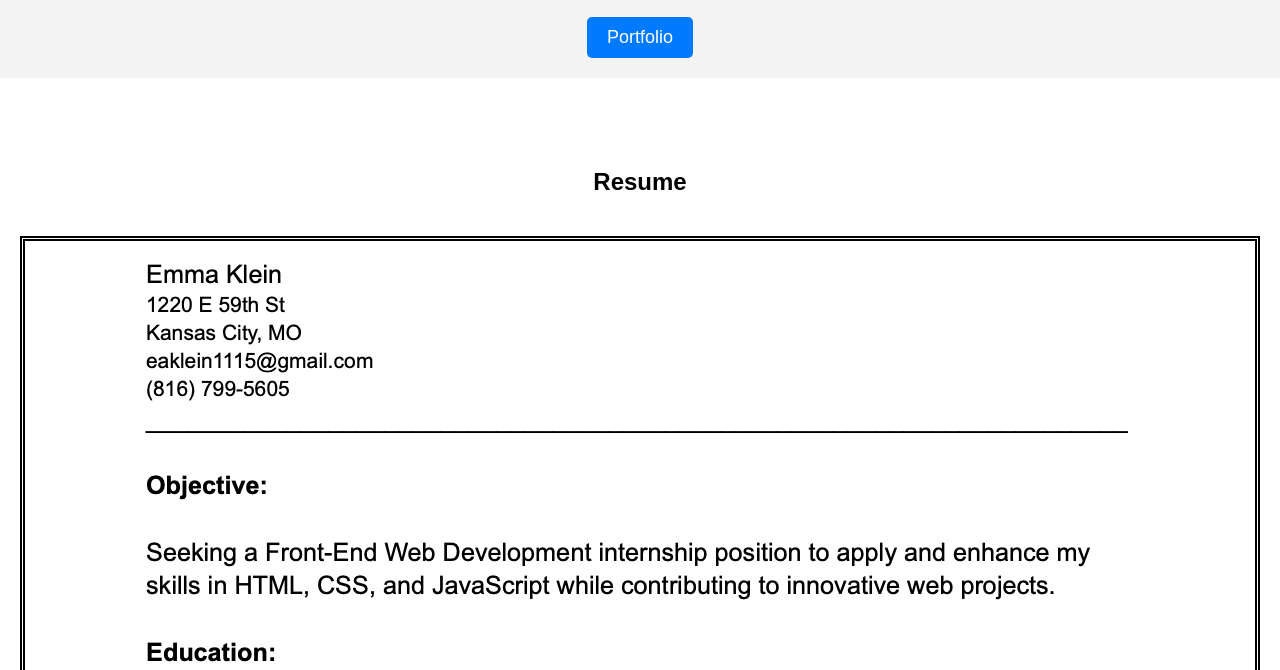
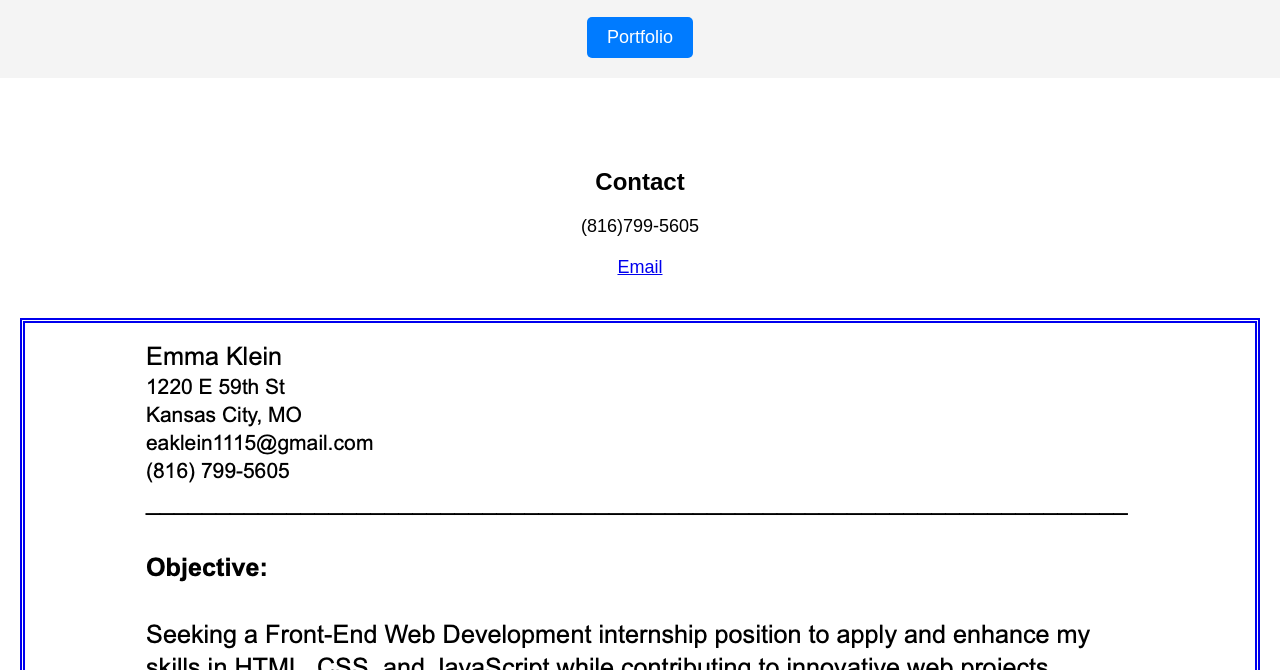
Before and after one commit to eaklein1115/resume-emma-klein, a plain HTML site: page landingpage.html in a window 1280 px wide. Shown: the part 130-800 px from the top of the page. Drawn offline with Linux system fonts and the light colour scheme; files whose address does not match are found by name.

Commit message:
Update landingpage.html

```diff
--- a/landingpage.html
+++ b/landingpage.html
@@ -61,7 +61,9 @@
     </div>
     <section id="resume" style="background-color: #fff; padding: 50px 20px;">
     <div class="container">
-            <h2>Resume</h2>
+            <h2>Contact</h2>
+            <p>(816)799-5605</p>
+            <p><a href="mailto:eaklein1115@gmail.com">Email</p>
     </div>
     <div class="image-container">
         <img src="resume-website-ek/images-resume-website/resume-picture.png" alt="PNG of Resume">
```
